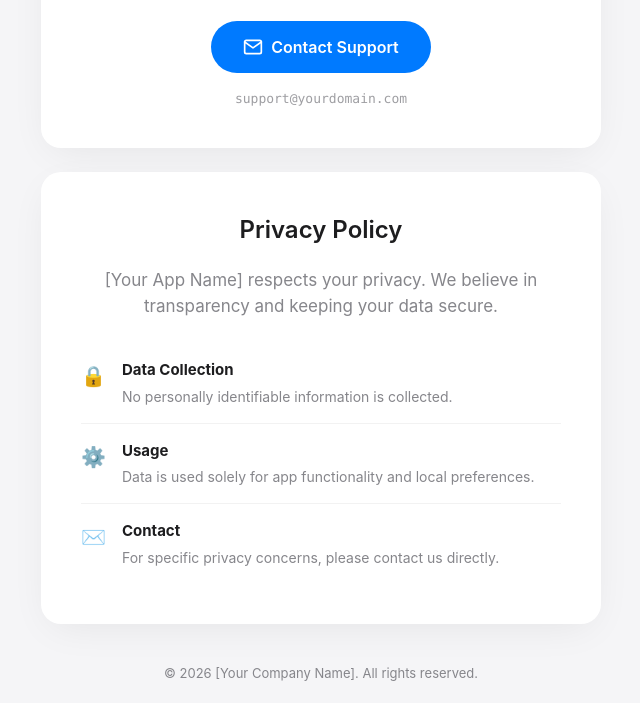
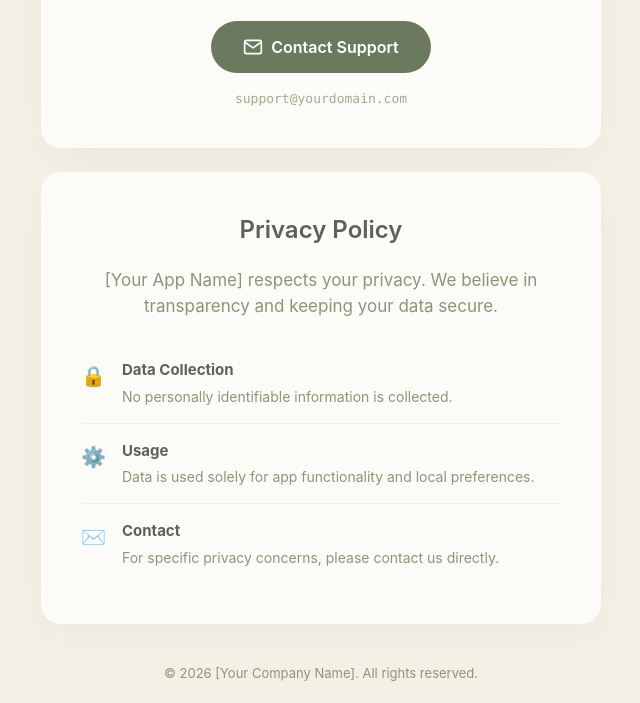
Before and after one commit to Red-Elk-Labs/kindred-app-support, a plain HTML site: page index.html in a window 1280 px wide. Shown: the part 253-956 px from the top of the page, without its empty margins (319-959 px from the left). Drawn offline with Linux system fonts and the light colour scheme.

Commit message:
style: apply Kindred warm color scheme

```diff
--- a/styles.css
+++ b/styles.css
@@ -1,20 +1,20 @@
 :root {
-    --primary-color: #007AFF;
-    --primary-hover: #005bb5;
-    --bg-color: #F5F5F7;
-    --card-bg: #FFFFFF;
-    --text-main: #1D1D1F;
-    --text-secondary: #86868B;
+    --primary-color: #6B7A5E;
+    --primary-hover: #5C6356;
+    --bg-color: #F3F0E6;
+    --card-bg: #FDFBF7;
+    --text-main: #5C6356;
+    --text-secondary: #8B9678;
     --border-radius: 20px;
-    --shadow: 0 10px 40px -10px rgba(0,0,0,0.08);
+    --shadow: 0 10px 40px -10px rgba(92, 99, 86, 0.08);
 }
 
 @media (prefers-color-scheme: dark) {
     :root {
         --bg-color: #000000;
         --card-bg: #1C1C1E;
-        --text-main: #F5F5F7;
-        --text-secondary: #86868B;
+        --text-main: #FFFFFF;
+        --text-secondary: #CCCCCC;
         --shadow: 0 10px 40px -10px rgba(0,0,0,0.3);
     }
 }
```
